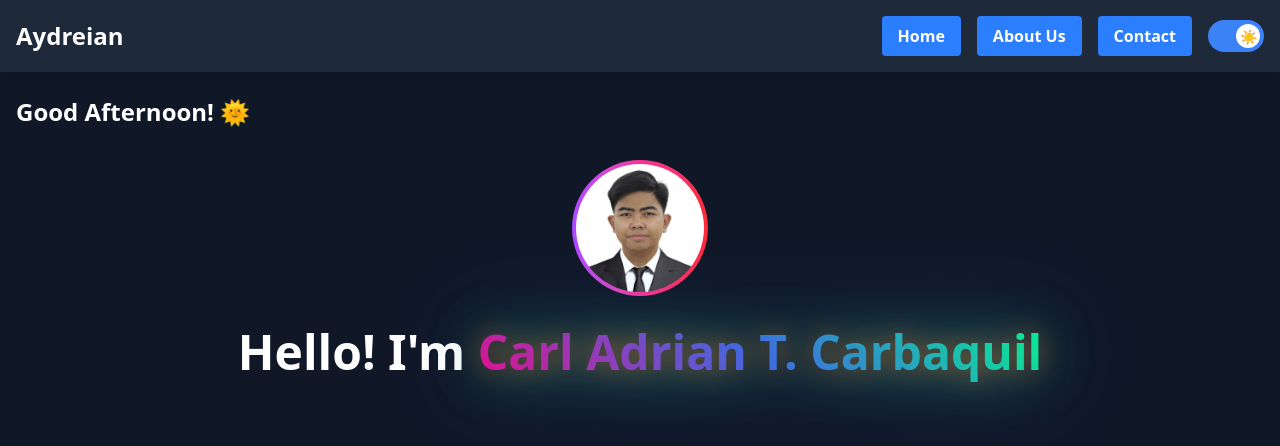
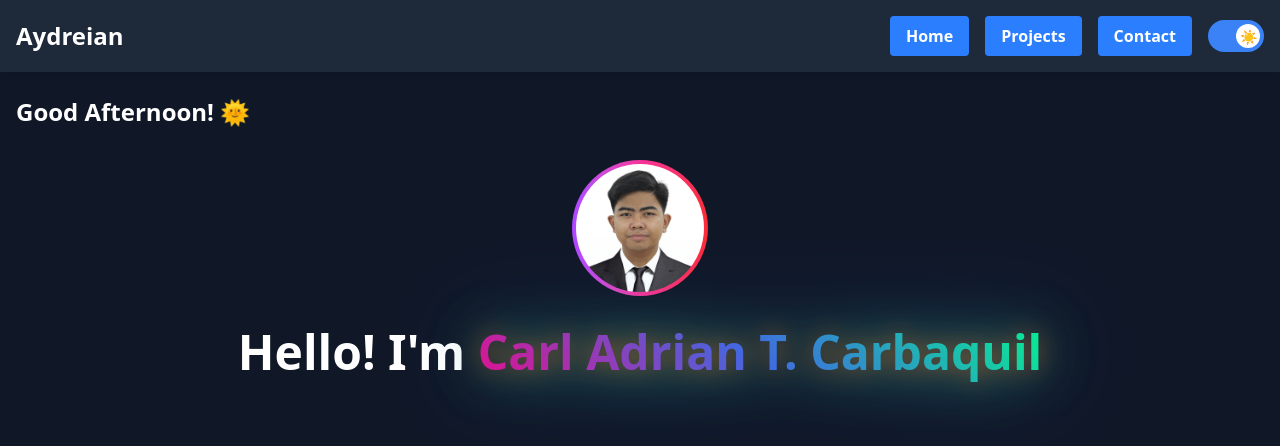
Before and after one commit to aydreian/aydreian.github.io, a website: page index.html in a window 1280 px wide. Shown: the top 446 px of the page. Drawn offline with Linux system fonts and the light colour scheme.

Commit message:
initial commit

```diff
--- a/index.html
+++ b/index.html
@@ -67,7 +67,7 @@
 
                 <div class="flex gap-4 items-center ">
                     <button onclick="scrollToSection('home')" class="hover:cursor-pointer bg-blue-500 hover:bg-blue-400 text-white font-bold py-2 px-4 rounded">Home</button>
-                    <button onclick="scrollToSection('about')" class="hover:cursor-pointer bg-blue-500 hover:bg-blue-400 text-white font-bold py-2 px-4 rounded">About Us</button>
+                    <button onclick="scrollToSection('about')" class="hover:cursor-pointer bg-blue-500 hover:bg-blue-400 text-white font-bold py-2 px-4 rounded">Projects</button>
                     <button onclick="scrollToSection('contact')" class="hover:cursor-pointer bg-blue-500 hover:bg-blue-400 text-white font-bold py-2 px-4 rounded">Contact</button>
 
                     <label class="toggle-switch">
```
